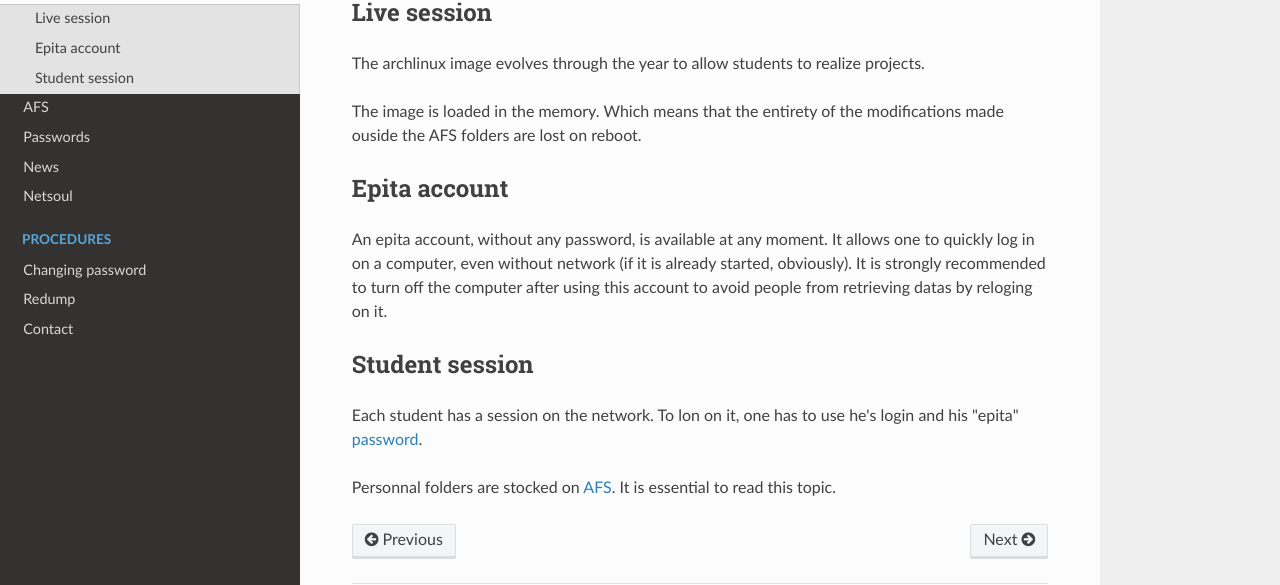
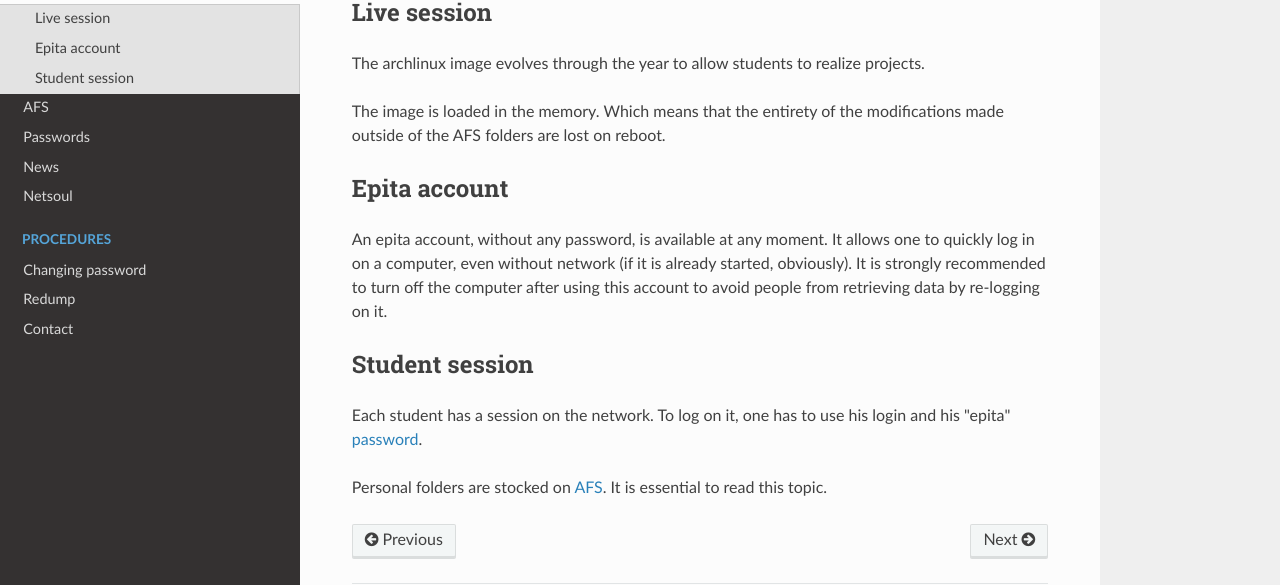
Before and after one commit to cri-epita/epita-doc, an MkDocs documentation site: the page built from docs/archlinux_netboot.md, in a window 1280 px wide. Shown: the part 236-821 px from the top of the page. Built offline with MkDocs 1.6.1, drawn with Linux system fonts in a browser that asks for light colours; nearby versions of some CDN libraries; old or Windows-style settings are respelled for this version of MkDocs.

Commit message:
netboot: quality: netboot page review.

```diff
--- a/docs/archlinux_netboot.md
+++ b/docs/archlinux_netboot.md
@@ -6,14 +6,14 @@ Archlinux is the operating system chosen by the school. It is directly available
 
 The archlinux image evolves through the year to allow students to realize projects.
 
-The image is loaded in the memory. Which means that the entirety of the modifications made ouside the AFS folders are lost on reboot.
+The image is loaded in the memory. Which means that the entirety of the modifications made outside of the AFS folders are lost on reboot.
 
 ## Epita account
 
-An epita account, without any password, is available at any moment. It allows one to quickly log in on a computer, even without network (if it is already started, obviously). It is strongly recommended to turn off the computer after using this account to avoid people from retrieving datas by reloging on it.
+An epita account, without any password, is available at any moment. It allows one to quickly log in on a computer, even without network (if it is already started, obviously). It is strongly recommended to turn off the computer after using this account to avoid people from retrieving data by re-logging on it.
 
 ## Student session
 
-Each student has a session on the network. To lon on it, one has to use he's login and his "epita" [password](passwords.md).
+Each student has a session on the network. To log on it, one has to use his login and his "epita" [password](passwords.md).
 
-Personnal folders are stocked on [AFS](afs.md). It is essential to read this topic.
+Personal folders are stocked on [AFS](afs.md). It is essential to read this topic.
```
